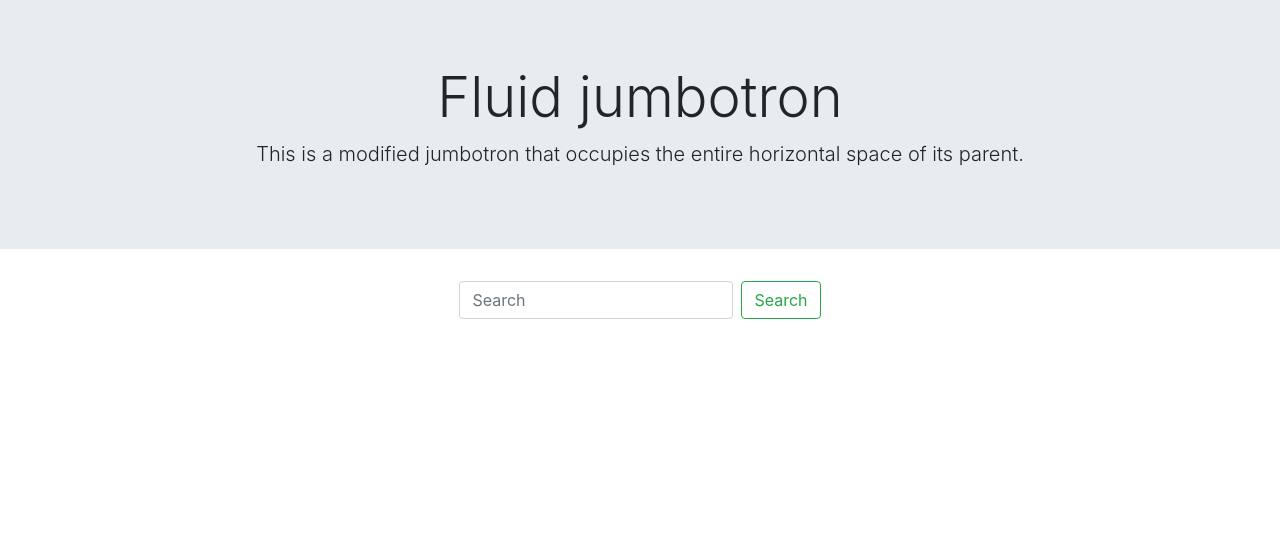
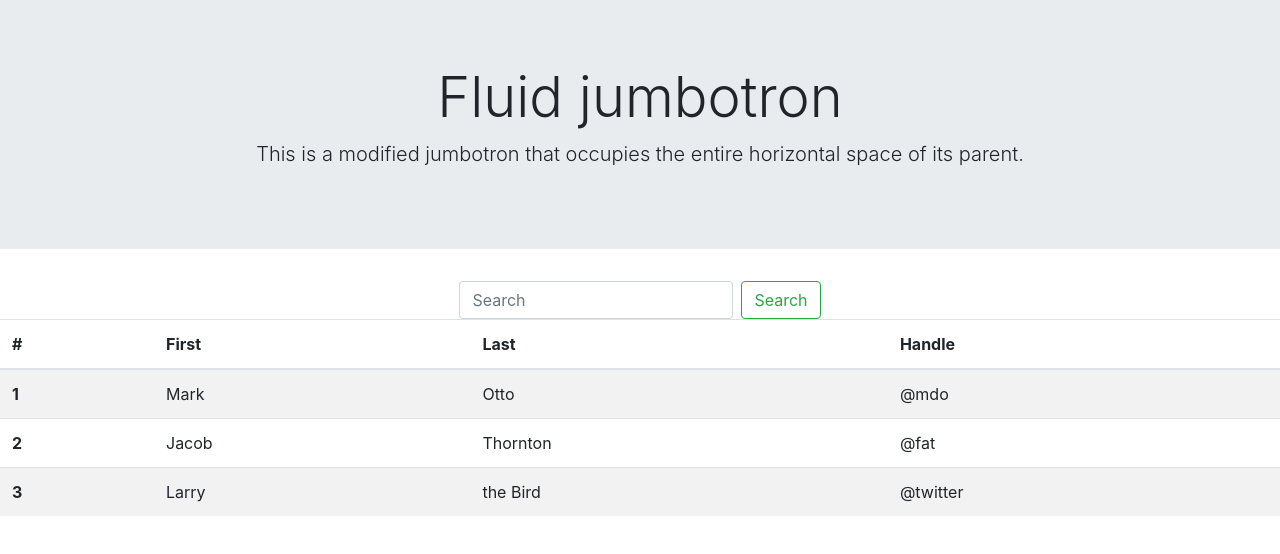
Before and after one commit to Hoybaby/employee-directory, a React (Create React App) app: page / in a window 1280 px wide. Shown: the top 554 px of the page. Built offline with nearby package versions, Linux system fonts and the light colour scheme.

Commit message:
trying to set up the api that was given to generate random users. Also created a striped table that was retrieved from Bootstrap itself and added to the app.js with proepr JSx syntax

```diff
--- a/package.json
+++ b/package.json
@@ -6,6 +6,7 @@
     "@testing-library/jest-dom": "^5.11.8",
     "@testing-library/react": "^11.2.2",
     "@testing-library/user-event": "^12.6.0",
+    "axios": "^0.21.1",
     "bootstrap": "^4.5.3",
     "react": "^17.0.1",
     "react-dom": "^17.0.1",
--- a/src/App.js
+++ b/src/App.js
@@ -2,12 +2,15 @@
 import './App.css';
 import Jumbotron from './components/Jumbo/Jumbo';
 import Search from './components/Search/Search';
+import TableBootstrap from './components/Table/Table';
+
 
 function App() {
   return (
     <div>
       <Jumbotron/>
       <Search/>
+      <TableBootstrap/>
 
     </div>
   );
--- /dev/null
+++ b/src/components/Table/Table.js
@@ -0,0 +1,36 @@
+const TableBootstrap = () => {
+    return (
+        <table class="table table-striped">
+            <thead>
+                <tr>
+                    <th scope="col">#</th>
+                    <th scope="col">First</th>
+                    <th scope="col">Last</th>
+                    <th scope="col">Handle</th>
+                </tr>
+            </thead>
+            <tbody>
+                <tr>
+                    <th scope="row">1</th>
+                    <td>Mark</td>
+                    <td>Otto</td>
+                    <td>@mdo</td>
+                </tr>
+                <tr>
+                    <th scope="row">2</th>
+                    <td>Jacob</td>
+                    <td>Thornton</td>
+                    <td>@fat</td>
+                </tr>
+                <tr>
+                    <th scope="row">3</th>
+                    <td>Larry</td>
+                    <td>the Bird</td>
+                    <td>@twitter</td>
+                </tr>
+            </tbody>
+        </table>
+    );
+}
+
+export default TableBootstrap;
```
Also changed, not shown: src/utils/API.js (added, +9 -0 lines), 1 other file (tests, documents, lock files or other folders).
